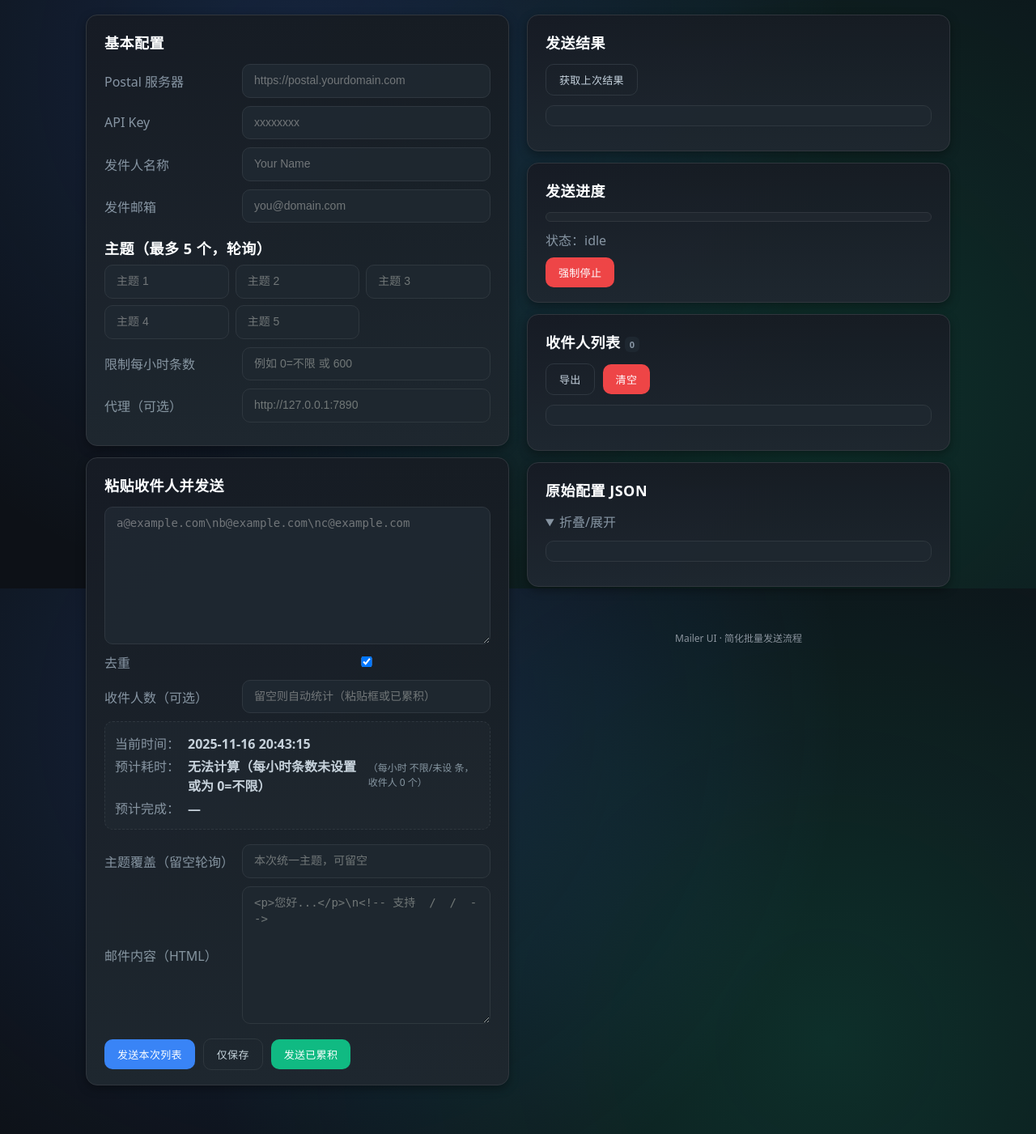
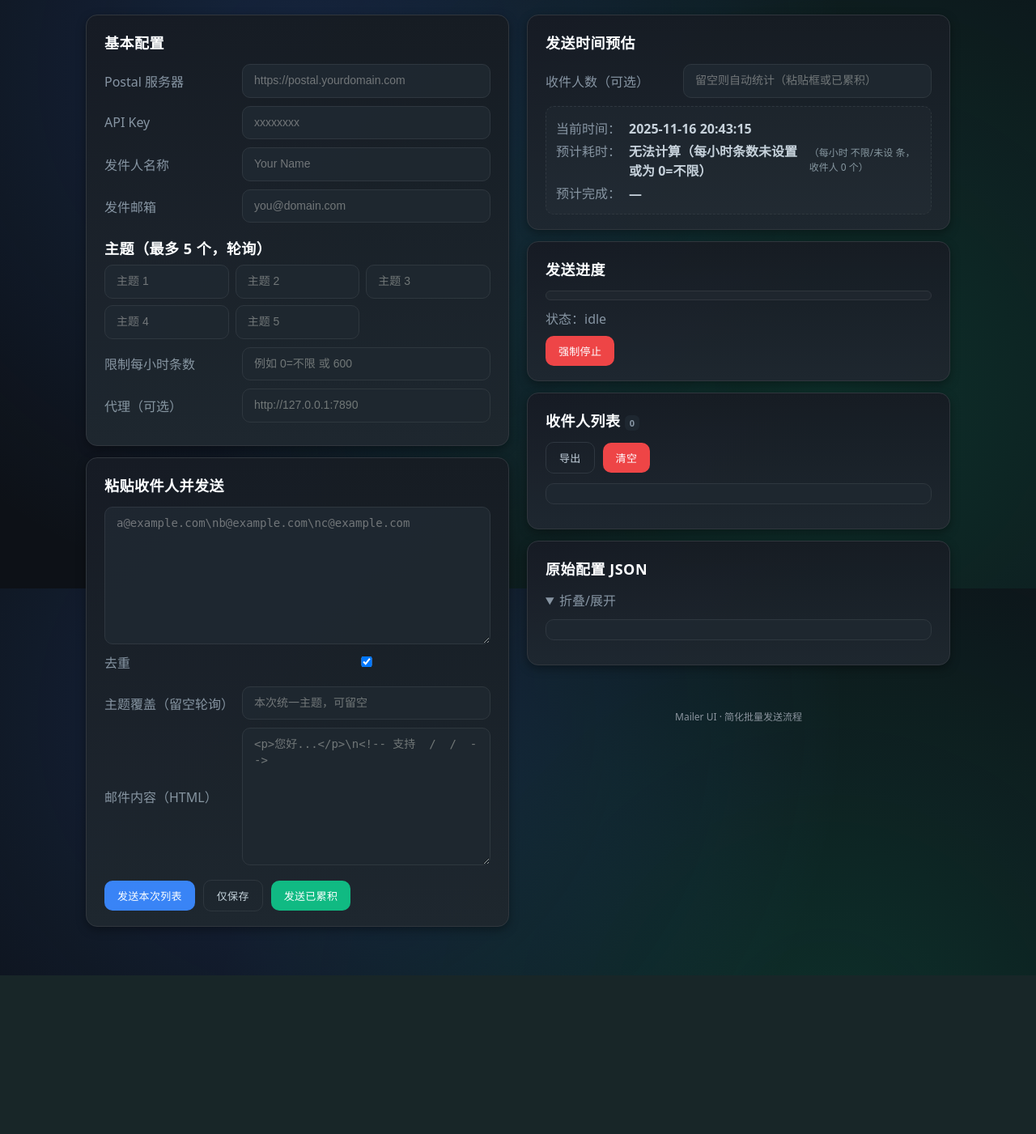
Before and after one commit to w243420707/mailer, a Python web app: template webapp/templates/index.html in a window 1280 px wide. Shown: the part 73-1474 px from the top of the page at 81% size. After the commit the page ends 1278 px from the top, so only its background shows below. Run offline with Jinja, Linux system fonts and the light colour scheme; the template is opened without the code that fills it, so the values that code supplies are empty.

Commit message:
20251117044313

```diff
--- a/webapp/static/main.js
+++ b/webapp/static/main.js
@@ -89,12 +89,7 @@
 
 // 已移除上传/Excel发送相关功能
 
-get('last').onclick = async () => {
-  const r = await fetch('/api/last_result');
-  if (!r.ok) return alert('暂无结果');
-  const j = await r.json();
-  document.getElementById('result').textContent = JSON.stringify(j, null, 2);
-};
+// 已移除右侧“发送结果”卡片与按钮
 
 fetchConfig();
 
--- a/webapp/templates/index.html
+++ b/webapp/templates/index.html
@@ -76,15 +76,6 @@
                 <label class="muted" for="dedupe">去重</label>
                 <input id="dedupe" type="checkbox" checked />
               </div>
-              <div class="row">
-                <label class="muted" for="manual_recipient_count">收件人数（可选）</label>
-                <input id="manual_recipient_count" class="input" type="number" placeholder="留空则自动统计（粘贴框或已累积）" />
-              </div>
-              <div id="estimate_panel" class="estimator" aria-live="polite">
-                <div class="est-row"><span class="est-key">当前时间：</span><span id="estNow" class="est-val">—</span></div>
-                <div class="est-row"><span class="est-key">预计耗时：</span><span id="estDuration" class="est-val">—</span> <span class="est-hint">（每小时 <span id="estRate">—</span> 条，收件人 <span id="estCount">—</span> 个）</span></div>
-                <div class="est-row"><span class="est-key">预计完成：</span><span id="estEnd" class="est-val">—</span></div>
-              </div>
             </section>
             <section>
               <div class="row">
@@ -108,12 +99,19 @@
 
         <!-- 右列：结果 / 进度 / 收件人 / 原始配置 -->
         <div class="stack">
-          <div class="card" id="card-result">
-            <h3>发送结果</h3>
-            <div class="toolbar">
-              <button id="last" class="btn btn-ghost" type="button">获取上次结果</button>
-            </div>
-            <pre id="result" style="margin-top:12px; max-height:240px;"></pre>
+          <div class="card" id="card-estimate">
+            <h3>发送时间预估</h3>
+            <section>
+              <div class="row">
+                <label class="muted" for="manual_recipient_count">收件人数（可选）</label>
+                <input id="manual_recipient_count" class="input" type="number" placeholder="留空则自动统计（粘贴框或已累积）" />
+              </div>
+              <div id="estimate_panel" class="estimator" aria-live="polite">
+                <div class="est-row"><span class="est-key">当前时间：</span><span id="estNow" class="est-val">—</span></div>
+                <div class="est-row"><span class="est-key">预计耗时：</span><span id="estDuration" class="est-val">—</span> <span class="est-hint">（每小时 <span id="estRate">—</span> 条，收件人 <span id="estCount">—</span> 个）</span></div>
+                <div class="est-row"><span class="est-key">预计完成：</span><span id="estEnd" class="est-val">—</span></div>
+              </div>
+            </section>
           </div>
           <div class="card" id="card-progress">
             <h3>发送进度</h3>
```
